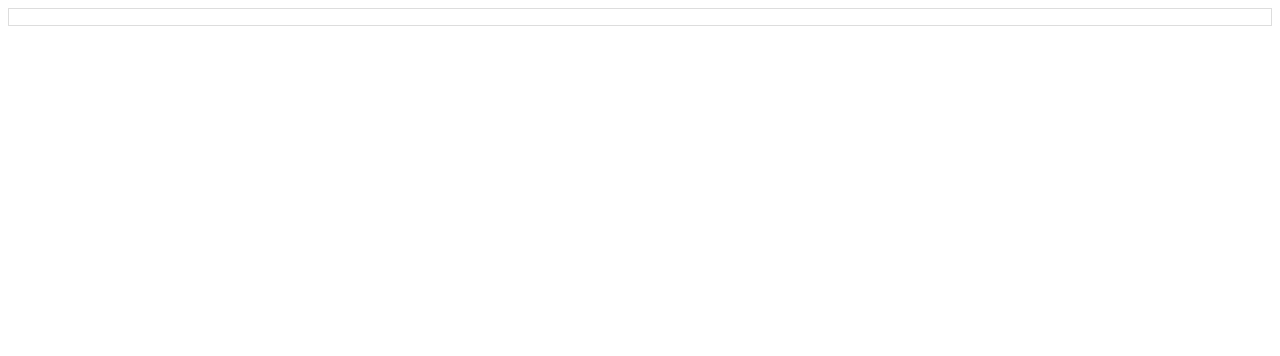
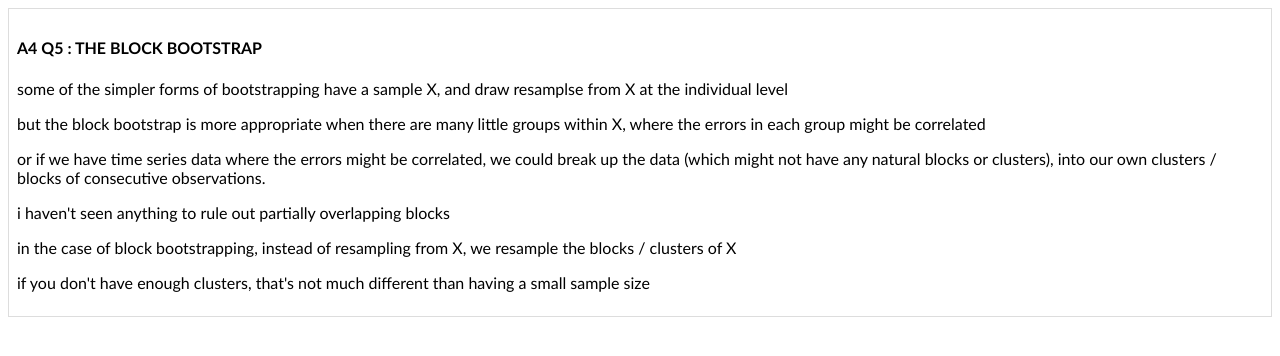
Before and after one commit to dactyrafficle/elder_almond, a plain HTML site: page a4_q5.html in a window 1280 px wide. Drawn offline with Linux system fonts and the light colour scheme.

Commit message:
Add files via upload

```diff
--- a/a4_q5.html
+++ b/a4_q5.html
@@ -17,7 +17,7 @@
   <script src="./includes/katex/katex.min.js"></script>
   <script src="./includes/a.js"></script>
 
-  <title> a4 q1 &middot; </title>
+  <title> A4 Q5 &middot; </title>
 
 </head>
 
@@ -25,6 +25,15 @@
 
 <div class='section border margin padding'>
 
+  <h4> A4 Q5 : THE BLOCK BOOTSTRAP </h4>
+
+  <p> some of the simpler forms of bootstrapping have a sample X, and draw resamplse from X at the individual level </p>
+  <p> but the block bootstrap is more appropriate when there are many little groups within X, where the errors in each group might be correlated<p>
+  <p> or if we have time series data where the errors might be correlated, we could break up the data (which might not have any natural blocks or clusters), into our own clusters / blocks of consecutive observations. </p>
+  <p> i haven't seen anything to rule out partially overlapping blocks </p>
+
+  <p> in the case of block bootstrapping, instead of resampling from X, we resample the blocks / clusters of X </p>
+  <p> if you don't have enough clusters, that's not much different than having a small sample size </p>
 
 
 </div>
```
Also changed, not shown: index.html (+2 -1 lines).
